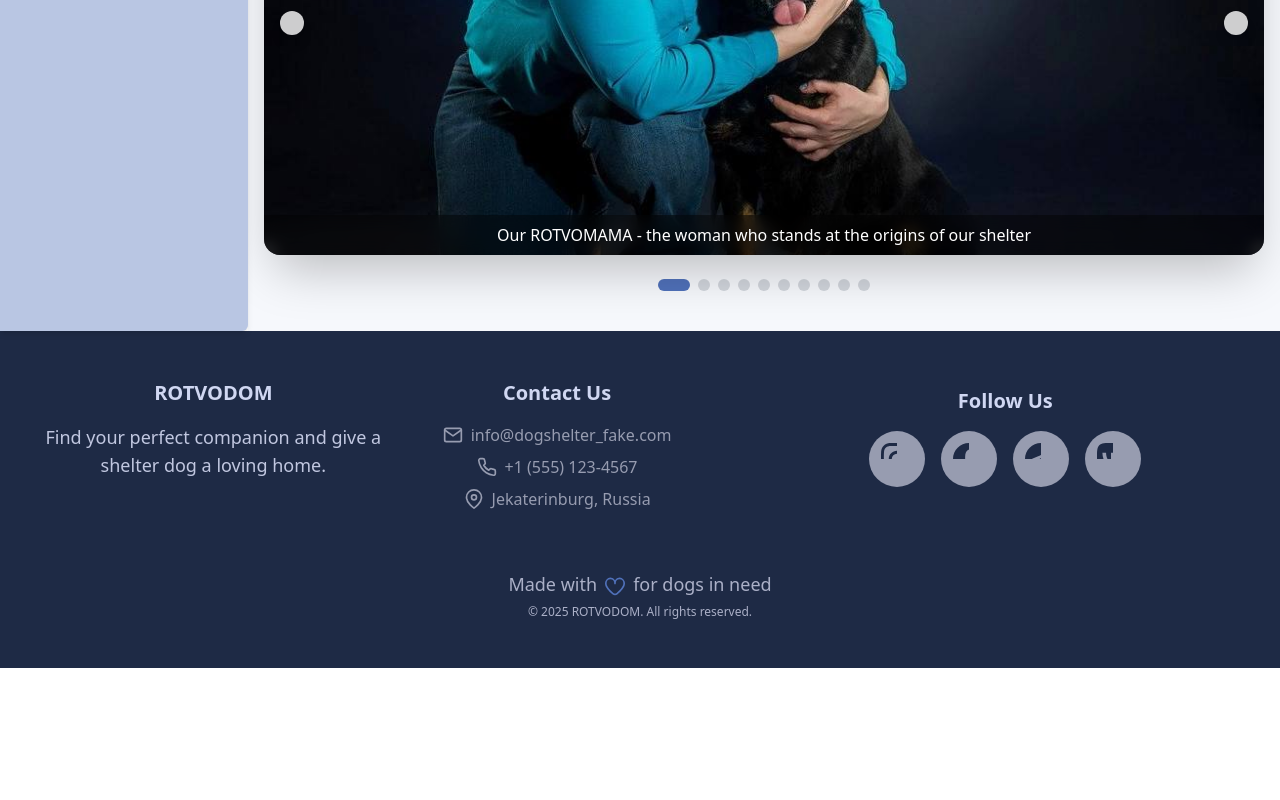
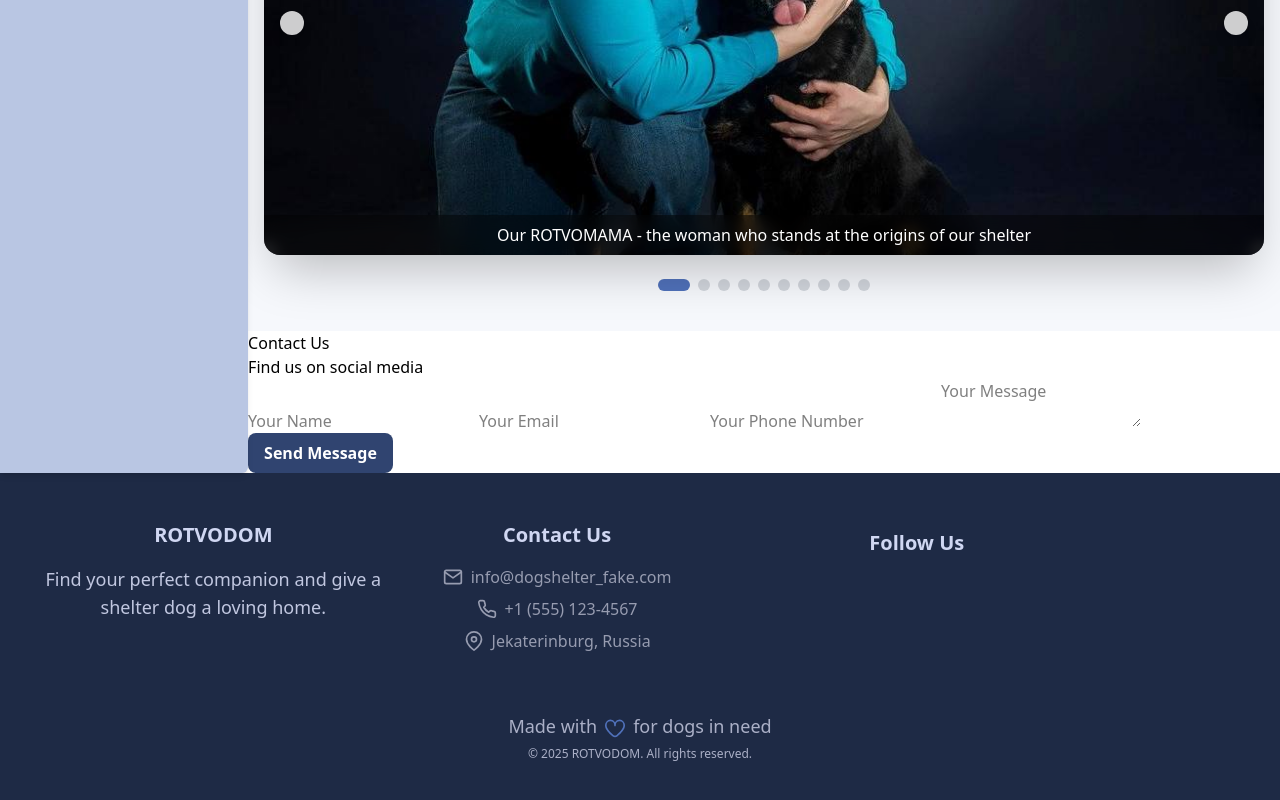
Before and after one commit to bavayra/dog-shelter, a React (Vite) app: page / in a window 1280 px wide. Shown: the part 3566-4366 px from the top of the page. Before the commit the page ends 4234 px from the top, so only its background shows below. Built offline with nearby package versions, Linux system fonts and the light colour scheme.

Commit message:
added contact section with feedback form and input fields, implemented form validation and submission handling. Refactored Footer to use social links component, integrated contact section into main layout

```diff
--- a/src/App.tsx
+++ b/src/App.tsx
@@ -6,6 +6,7 @@ import { shelterStats } from './data/dogs';
 import DogGrid from './features/DogGrid';
 import AboutUs from './features/AboutUs';
 import HowToHelp from './features/HowToHelp';
+import ContactSection from './features/ContactSection';
 
 function App() {
   return (
@@ -107,6 +108,7 @@ function App() {
           </section>
           <HowToHelp />
           <AboutUs />
+          <ContactSection />
         </main>
       </div>
       <Footer />
--- a/src/components/Footer.tsx
+++ b/src/components/Footer.tsx
@@ -2,7 +2,6 @@ import {
   CONTACT_EMAIL,
   CONTACT_PHONE,
   CONTACT_ADDRESS,
-  CONTACT_SOCIALS,
   APP_NAME,
 } from '@/constants';
 
@@ -10,11 +9,8 @@ import EmailIcon from '@assets/icons/email.svg?react';
 import PhoneIcon from '@assets/icons/phone.svg?react';
 import LocationIcon from '@assets/icons/location.svg?react';
 
-import FacebookIcon from '@assets/icons/facebook-icon.svg?react';
-import InstagramIcon from '@assets/icons/instagram-icon.svg?react';
-import TelegramIcon from '@assets/icons/telegram-icon.svg?react';
-import VKIcon from '@assets/icons/vk-icon.svg?react';
 import HeartIcon from '@assets/icons/heart-icon.svg?react';
+import SocialLinks from './SocialLinks';
 
 const Footer = () => {
   return (
@@ -55,59 +51,9 @@ const Footer = () => {
             </div>
           </div>
 
-          {/* Social Media */}
           <div className="mt-2">
             <h3 className="text-xl text-center font-bold mb-4">Follow Us</h3>
-            <div className="flex gap-4 justify-center  md:justify-start">
-              <a
-                href={CONTACT_SOCIALS.instagram}
-                target="_blank"
-                rel="noopener noreferrer"
-                className="w-14 h-14 bg-neutral-500 hover:bg-primary-500 rounded-full flex items-center justify-center transition-transform hover:scale-110"
-                aria-label="Instagram"
-              >
-                <InstagramIcon
-                  className="w-8 h-8  text-primary-900"
-                  aria-hidden="true"
-                />
-              </a>
-              <a
-                href={CONTACT_SOCIALS.facebook}
-                target="_blank"
-                rel="noopener noreferrer"
-                className="w-14 h-14 bg-neutral-500 hover:bg-primary-500 rounded-full flex items-center justify-center transition-transform hover:scale-110"
-                aria-label="Facebook"
-              >
-                <FacebookIcon
-                  className="w-8 h-8 text-primary-900"
-                  aria-hidden="true"
-                />
-              </a>
-              <a
-                href={CONTACT_SOCIALS.telegram}
-                target="_blank"
-                rel="noopener noreferrer"
-                className="w-14 h-14 bg-neutral-500 hover:bg-primary-500 rounded-full flex items-center justify-center transition-transform hover:scale-110"
-                aria-label="Telegram"
-              >
-                <TelegramIcon
-                  className="w-8 h-8 text-primary-900"
-                  aria-hidden="true"
-                />
-              </a>
-              <a
-                href={CONTACT_SOCIALS.vkontakte}
-                target="_blank"
-                rel="noopener noreferrer"
-                className="w-14 h-14 bg-neutral-500 hover:bg-primary-500 rounded-full flex items-center justify-center transition-transform hover:scale-110"
-                aria-label="VKontakte"
-              >
-                <VKIcon
-                  className="w-8 h-8 text-primary-900"
-                  aria-hidden="true"
-                />
-              </a>
-            </div>
+            <SocialLinks size="lg" />
           </div>
         </div>
 
--- /dev/null
+++ b/src/components/SocialLinks.tsx
@@ -0,0 +1,31 @@
+import FacebookIcon from '@assets/icons/facebook-icon.svg?react';
+import InstagramIcon from '@assets/icons/instagram-icon.svg?react';
+import TelegramIcon from '@assets/icons/telegram-icon.svg?react';
+import VKIcon from '@assets/icons/vk-icon.svg?react';
+
+import { CONTACT_SOCIALS } from '@/constants';
+
+interface SocialLinksProps {
+  size?: 'sm' | 'md' | 'lg';
+  className?: string;
+}
+
+const SocialLinks = ({ size = 'md', className }: SocialLinksProps) => {
+  const socialNetworks = [
+    { name: 'Instagram', icon: InstagramIcon, url: CONTACT_SOCIALS.instagram },
+    { name: 'Facebook', icon: FacebookIcon, url: CONTACT_SOCIALS.facebook },
+    { name: 'Telegram', icon: TelegramIcon, url: CONTACT_SOCIALS.telegram },
+    { name: 'VK', icon: VKIcon, url: CONTACT_SOCIALS.vkontakte },
+  ];
+  return (
+    <div className={`flex gap-4 ${className}`}>
+      {socialNetworks.map((social) => (
+        <a key={social.name} href={social.url}>
+          <social.icon />
+        </a>
+      ))}
+    </div>
+  );
+};
+
+export default SocialLinks;
--- /dev/null
+++ b/src/features/ContactSection.tsx
@@ -0,0 +1,81 @@
+import { useState } from 'react';
+
+import Button from '@/components/Button';
+
+import SocialLinks from '@/components/SocialLinks';
+
+const ContactSection = () => {
+  const [name, setName] = useState('');
+  const [phone, setPhone] = useState('');
+  const [email, setEmail] = useState('');
+  const [message, setMessage] = useState('');
+  const handleSubmit = (e: React.FormEvent<HTMLFormElement>) => {
+    e.preventDefault();
+    if (!name.trim() || !phone.trim() || !email.trim() || !message.trim()) {
+      alert('Please fill in all required fields');
+      return;
+    }
+    const formData = {
+      name: name.trim(),
+      phone: phone.trim(),
+      email: email.trim(),
+      message: message.trim(),
+    };
+    console.log('Sending message:', formData);
+    alert('Thank you! Your message has been sent.');
+    setName('');
+    setPhone('');
+    setEmail('');
+    setMessage('');
+  };
+  return (
+    <section id="contacts">
+      <h2>Contact Us</h2>
+      <div>
+        <div className="flex flex-col">
+          <div id="socials">
+            <h3>Find us on social media</h3>
+
+            <SocialLinks size="lg" />
+          </div>
+          <div id="contact-form">
+            <form onSubmit={handleSubmit}>
+              <input
+                type="text"
+                value={name}
+                onChange={(e) => setName(e.target.value)}
+                placeholder="Your Name"
+                required
+              />
+              <input
+                type="email"
+                value={email}
+                onChange={(e) => setEmail(e.target.value)}
+                placeholder="Your Email"
+                required
+              />
+              <input
+                type="tel"
+                value={phone}
+                onChange={(e) => setPhone(e.target.value)}
+                placeholder="Your Phone Number"
+                required
+              />
+              <textarea
+                value={message}
+                onChange={(e) => setMessage(e.target.value)}
+                placeholder="Your Message"
+                required
+              ></textarea>
+              <Button type="submit" variant="primary">
+                Send Message
+              </Button>
+            </form>
+          </div>
+        </div>
+      </div>
+    </section>
+  );
+};
+
+export default ContactSection;
```
